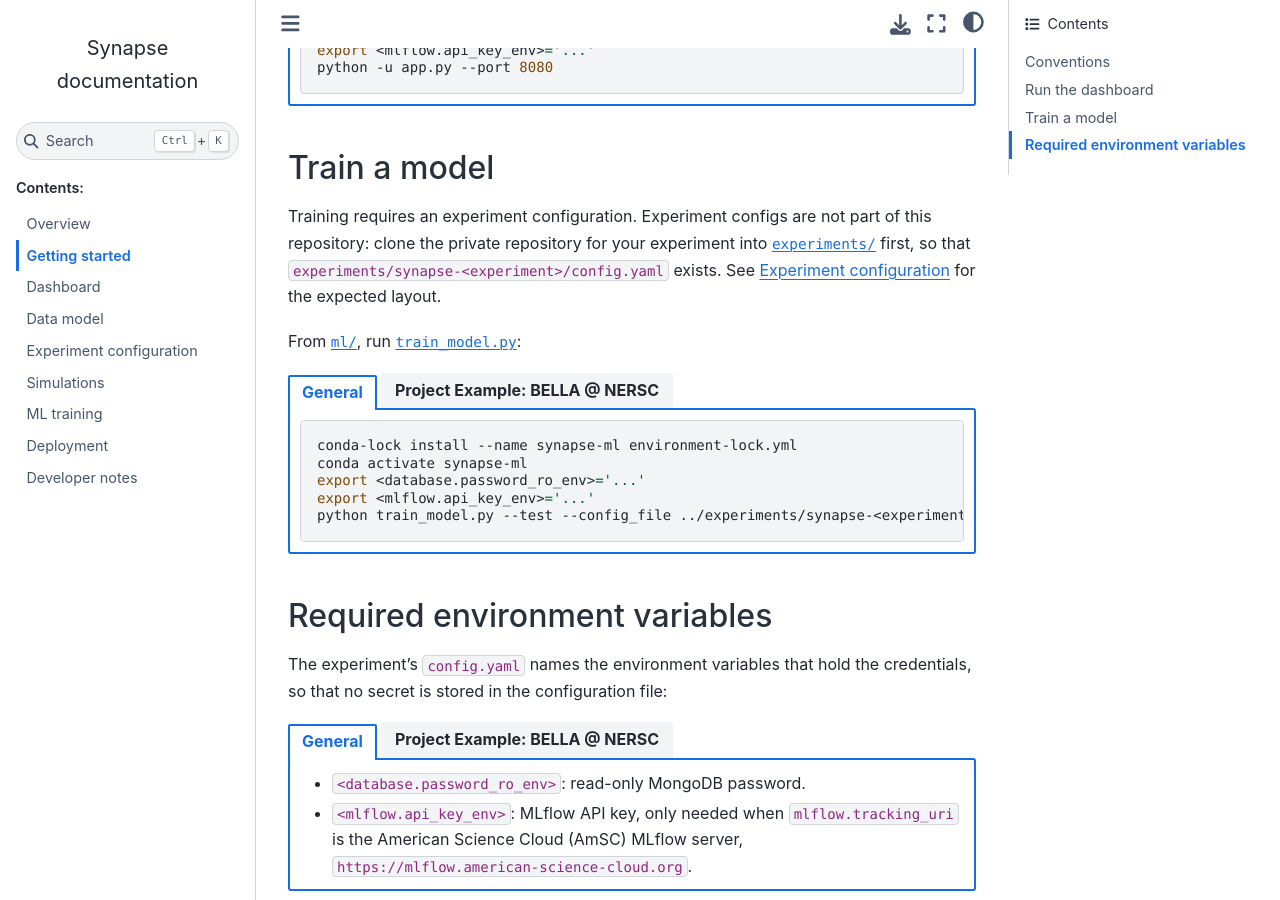
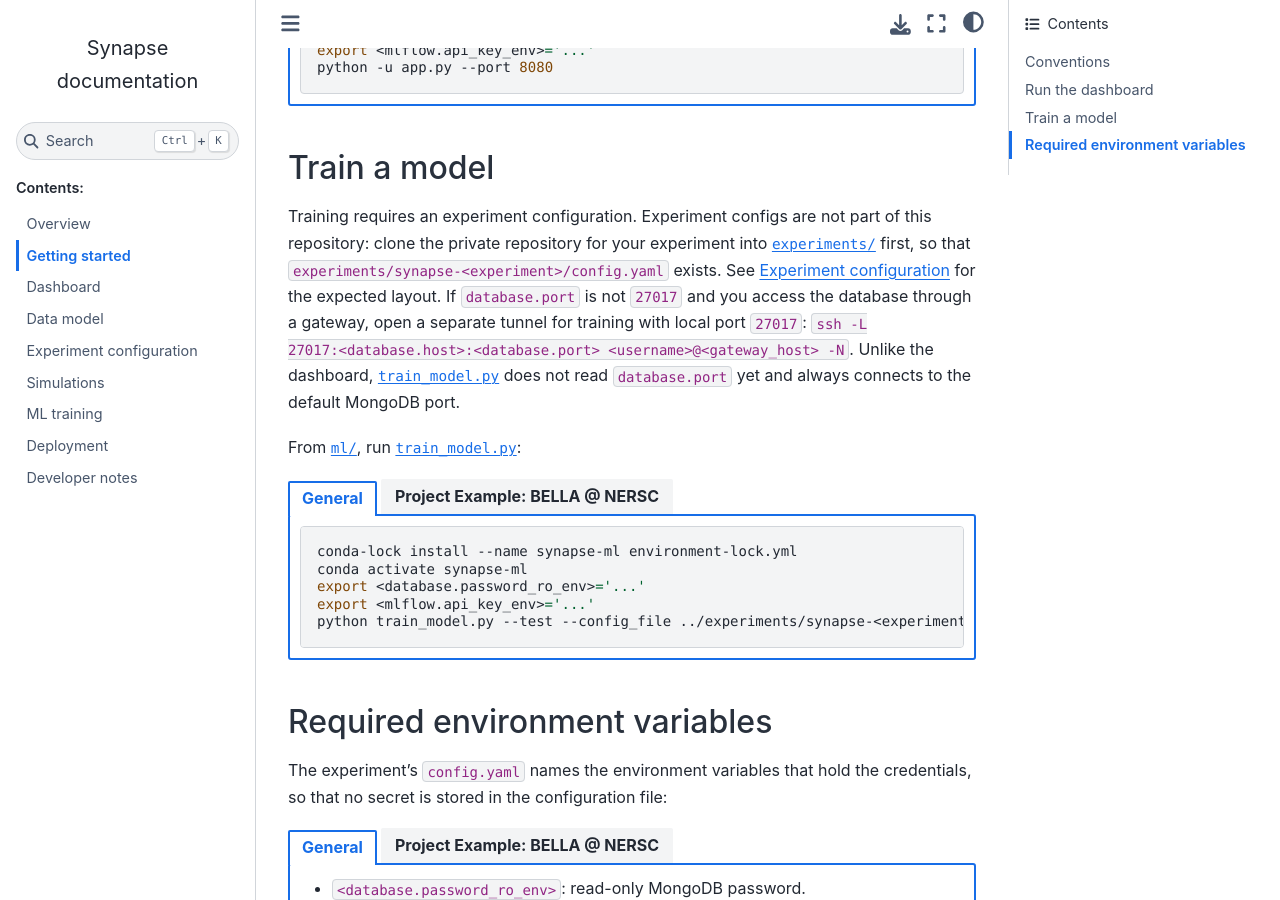
Before and after one commit to BLAST-AI-ML/synapse, a Sphinx documentation site: the page built from docs/source/getting-started.md, in a window 1280 px wide and 900 px high, scrolled down 1294 px. Built offline with Sphinx 7.4.7 and the Sphinx Book theme 1.1.4, drawn with Linux system fonts in a browser that asks for light colours.

Commit message:
Fix three issues:
- The generic dashboard-training guidance misses the hard-coded realtime QoS
- The getting-started tunnel is incompatible with training when MongoDB uses a non-default port
- A remaining BELLA-specific command is both ungeneralized and invalid

```diff
--- a/docs/source/getting-started.md
+++ b/docs/source/getting-started.md
@@ -84,6 +84,8 @@
 Training requires an experiment configuration.
 Experiment configs are not part of this repository: clone the private repository for your experiment into {repo-dir}`experiments/` first, so that `experiments/synapse-<experiment>/config.yaml` exists.
 See [Experiment configuration](experiment-configuration.md) for the expected layout.
+If `database.port` is not `27017` and you access the database through a gateway, open a separate tunnel for training with local port `27017`: `ssh -L 27017:<database.host>:<database.port> <username>@<gateway_host> -N`.
+Unlike the dashboard, {repo}`train_model.py <ml/train_model.py>` does not read `database.port` yet and always connects to the default MongoDB port.
 
 From {repo-dir}`ml/`, run {repo}`train_model.py <ml/train_model.py>`:
 
```
Also changed, not shown: AGENTS.md (+1 -1 lines), docs/source/ml-training.md (+1 -1 lines).
